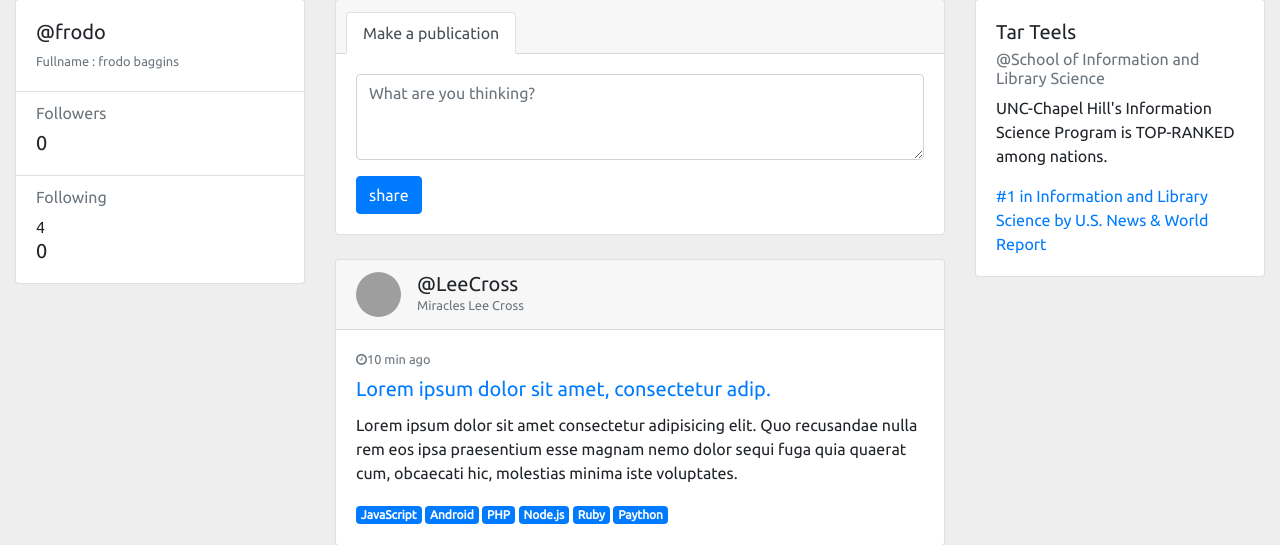
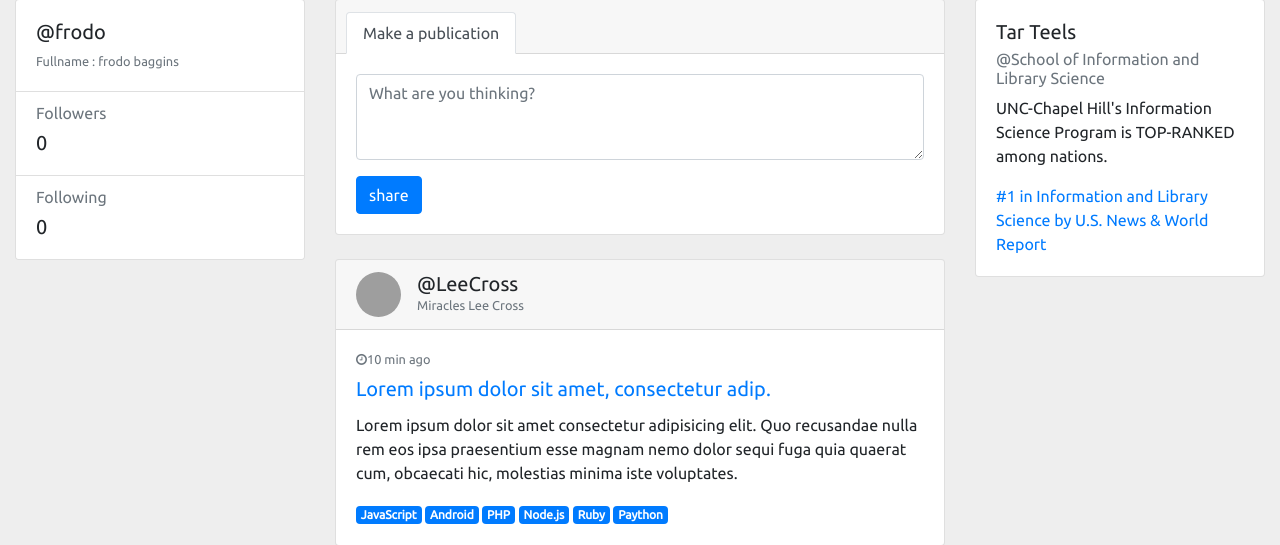
Before and after one commit to connectbo/connectbo, a PHP site: page /chirper/home.php in a window 1280 px wide. Shown: the part 115-660 px from the top of the page. Run offline with PHP 8.4, Linux system fonts and the light colour scheme; data that the repository does not hold is empty; some libraries are stand-ins or nearby versions; grey boxes are pictures that could not be loaded.

Commit message:
Add files via upload

```diff
--- a/chirper/home.php
+++ b/chirper/home.php
@@ -13,7 +13,7 @@
 <script type="text/javascript">
     $(document).ready(function(){
         $("#share-btn").click(function(){
-            user_id = $("#divhiddenid").val();
+            user_id = document.getElementById("divhiddenid");
             post_text = $("#message").val();
             $.post("post_cheep.php",
                 {
@@ -158,7 +158,7 @@
                         </li>
                         <li class="list-group-item">
                             <div class="h6 text-muted">Following</div>
-                            <div id="divhiddenid" value='<?php echo $_SESSION['userid'];?>'><?php echo $_SESSION['userid'];?></div>
+                            <div id="divhiddenid" style="display: none;" value='<?php echo $_SESSION['userid'];?>'><?php echo $_SESSION['userid'];?></div>
                             <div class="h5"><?php echo $_SESSION['following'];?></div>
                         </li>
                     </ul>
```
